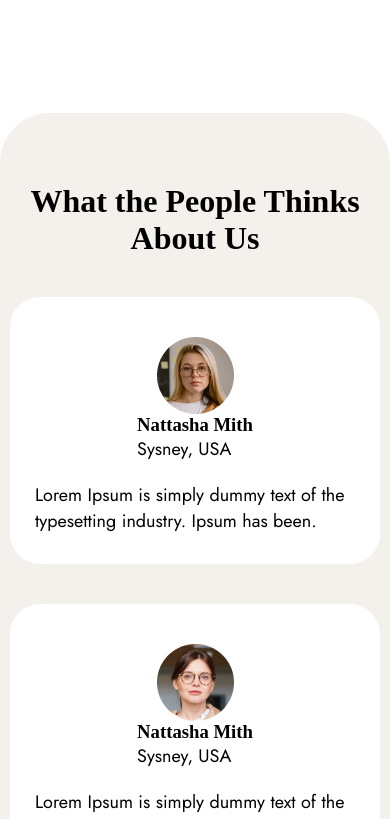
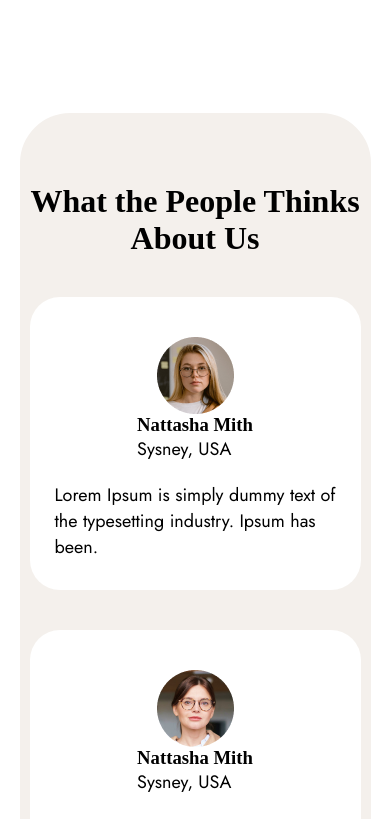
Before and after one commit to tinluong1612/Tin_Interior, a React (Vite) app: page / in a window 390 px wide. Shown: the part 2005-2824 px from the top of the page. Built offline with nearby package versions, Linux system fonts and the light colour scheme.

Commit message:
fix homePage

```diff
--- a/src/pages/homePage/home.css
+++ b/src/pages/homePage/home.css
@@ -494,7 +494,7 @@
 
     /* Testimonial */
     .testimonial{
-        width: 100% !important;
+        width: 90% !important;
     }
     .avt-info-person{
         flex-direction: column;
```
